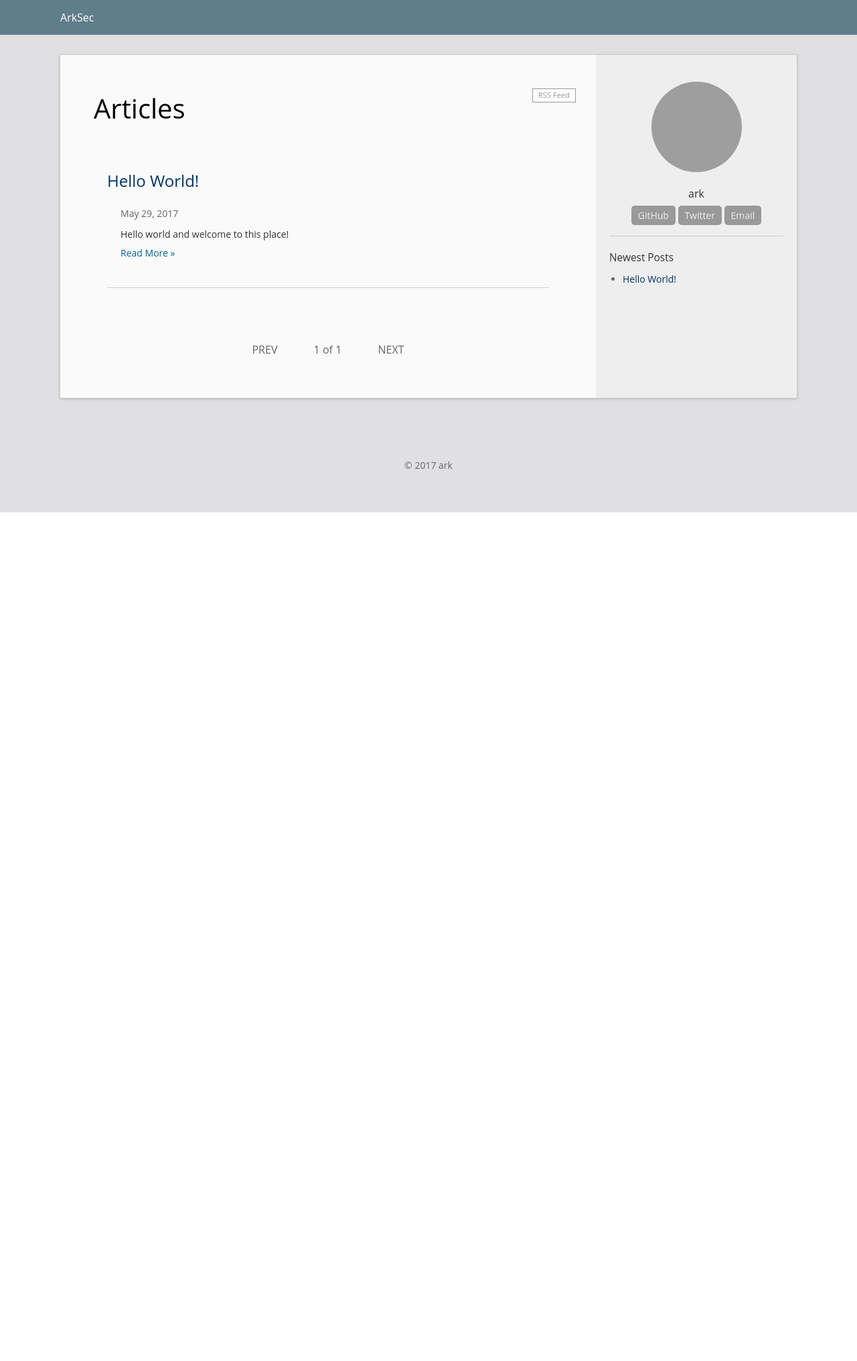
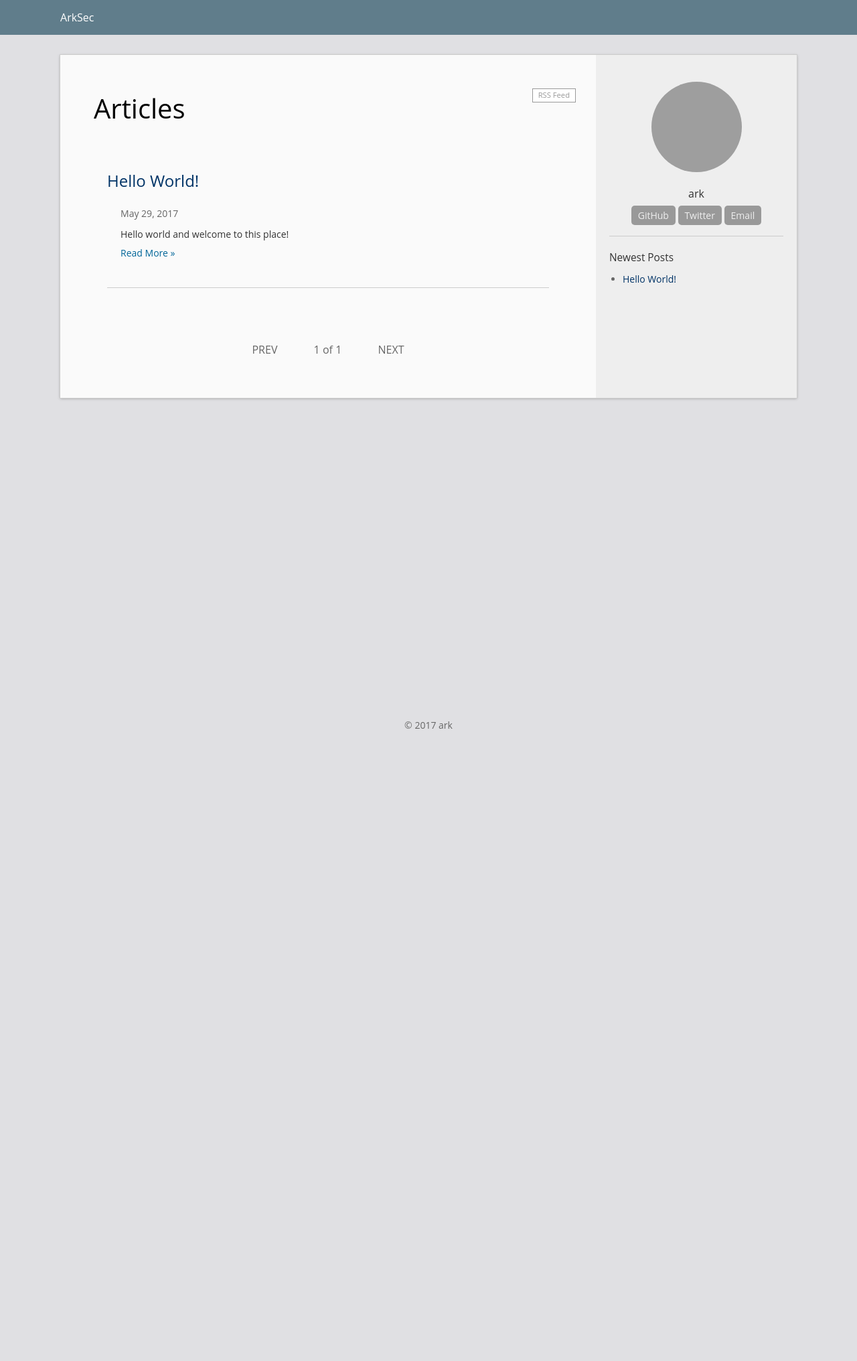
Before and after one commit to entropyqueen/entropyQueen.github.io, a Jekyll site: the page built from index.html, in a window 1280 px wide. Shown: the whole page at 67% size. Built offline with Jekyll 4.4.1, drawn with Linux system fonts in a browser that asks for light colours; the list of posts is cut into pages by our own code; before the commit the page ends 900 px from its top, so only the background shows below that; grey boxes are pictures that could not be loaded.

Commit message:
add html background

```diff
--- a/_sass/_base.scss
+++ b/_sass/_base.scss
@@ -1,3 +1,8 @@
+html {
+	height: 100%;
+	background-color: #e0e0e3;
+}
+
 body {
 	height: 100%;
 	margin: 0;
```
